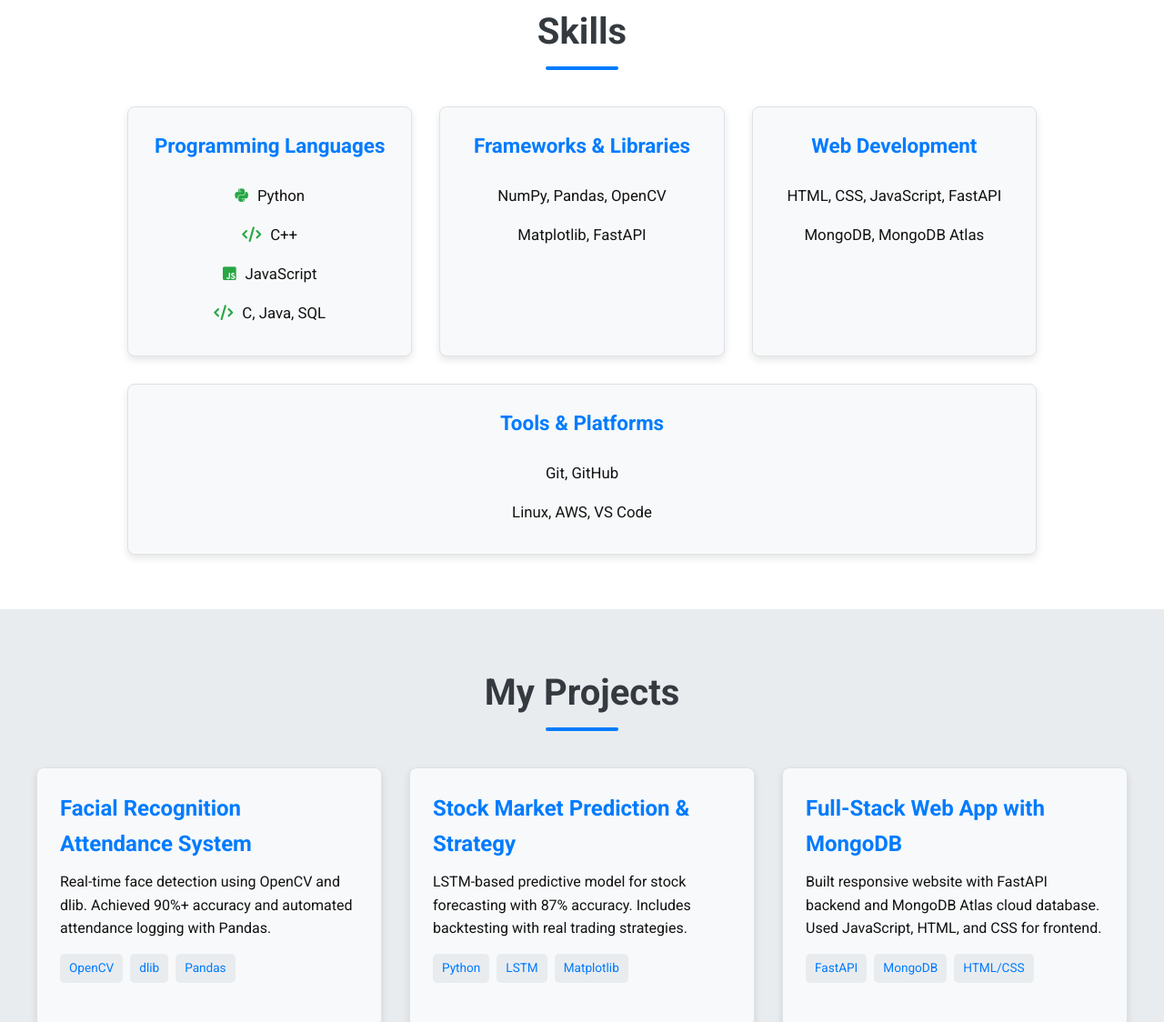
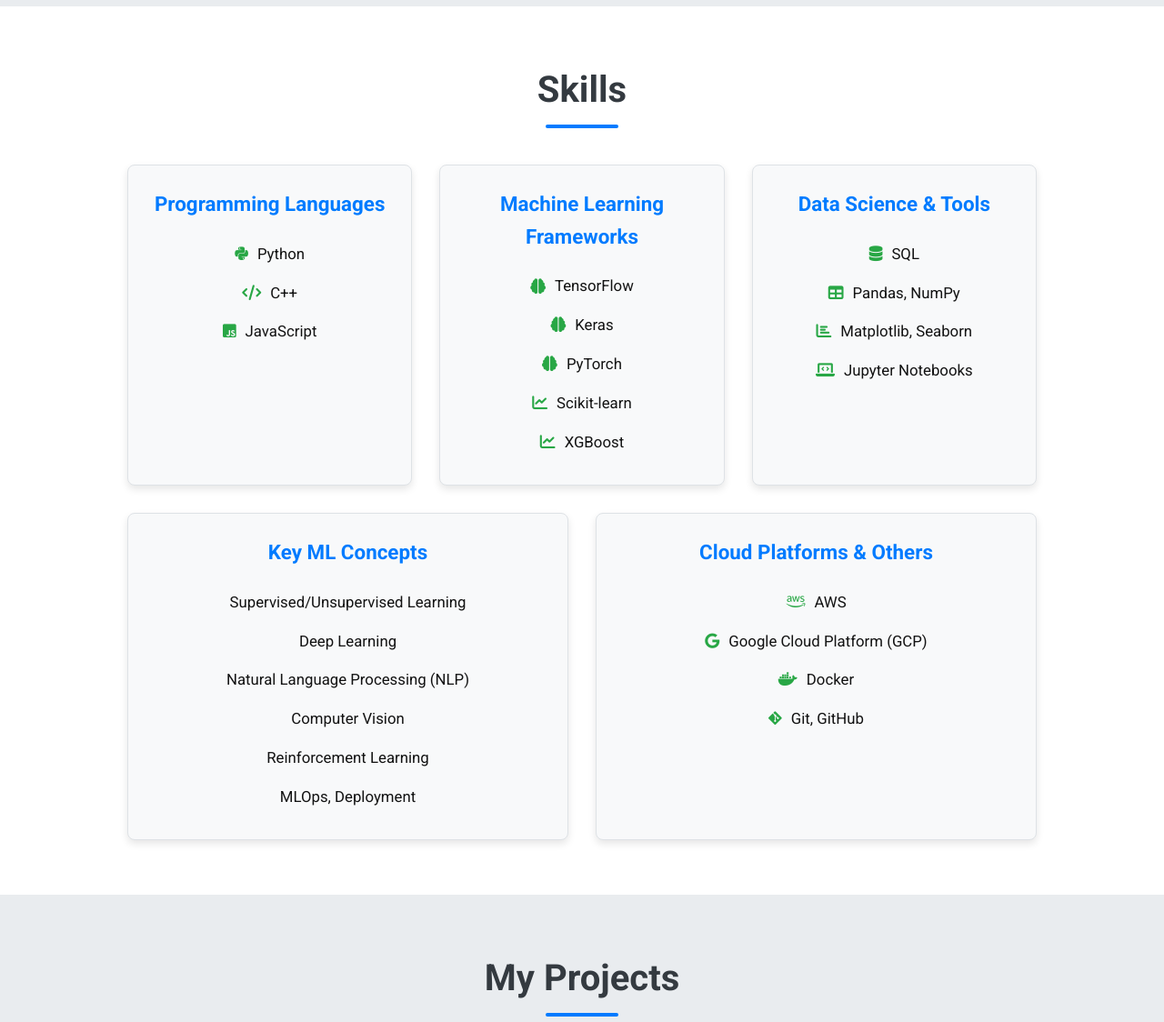
Before and after one commit to sayanchaki24/Portfolio, a plain HTML site: page index.html in a window 1280 px wide. Shown: the part 1360-2484 px from the top of the page at 91% size. Drawn offline with Linux system fonts and the light colour scheme.

Commit message:
Updated_on_30/07/2025

```diff
--- a/index.html
+++ b/index.html
@@ -67,10 +67,7 @@
         <h2 class="section-title">About Me</h2>
         <div class="about-content">
           <p>
-            I'm Sayan Chaki, a Computer Science Engineering student at Garden
-            City University with a specialization in AI and ML. I’m passionate
-            about intelligent systems, predictive modeling, and full-stack
-            development.
+            I'm Sayan Chaki, an Artificial Intelligence and Machine Learning Engineer with a strong foundation in Python, data science, deep learning, natural language processing (NLP), computer vision, and MLOps. I'm passionate about leveraging data-driven insights and cutting-edge algorithms to solve real-world problems and build impactful AI solutions.
           </p>
         </div>
       </section>
@@ -84,28 +81,45 @@
                      <li><i class="fab fa-python"></i> Python</li>
                      <li><i class="fas fa-code"></i> C++</li>
                      <li><i class="fab fa-js-square"></i> JavaScript</li>
-              <li><i class="fas fa-code"></i> C, Java, SQL</li>
                   </ul>
                </div>
                <div class="skill-category">
-            <h3>Frameworks & Libraries</h3>
+                  <h3>Machine Learning Frameworks</h3>
                   <ul>
-              <li>NumPy, Pandas, OpenCV</li>
-              <li>Matplotlib, FastAPI</li>
+                     <li><i class="fas fa-brain"></i> TensorFlow</li>
+                     <li><i class="fas fa-brain"></i> Keras</li>
+                     <li><i class="fas fa-brain"></i> PyTorch</li>
+                     <li><i class="fas fa-chart-line"></i> Scikit-learn</li>
+                     <li><i class="fas fa-chart-line"></i> XGBoost</li>
                   </ul>
                </div>
                <div class="skill-category">
-            <h3>Web Development</h3>
+                  <h3>Data Science & Tools</h3>
                   <ul>
-              <li>HTML, CSS, JavaScript, FastAPI</li>
-              <li>MongoDB, MongoDB Atlas</li>
+                     <li><i class="fas fa-database"></i> SQL</li>
+                     <li><i class="fas fa-table"></i> Pandas, NumPy</li>
+                     <li><i class="fas fa-chart-bar"></i> Matplotlib, Seaborn</li>
+                     <li><i class="fas fa-laptop-code"></i> Jupyter Notebooks</li>
                   </ul>
                </div>
                <div class="skill-category">
-            <h3>Tools & Platforms</h3>
+                  <h3>Key ML Concepts</h3>
                   <ul>
-              <li>Git, GitHub</li>
-              <li>Linux, AWS, VS Code</li>
+                     <li>Supervised/Unsupervised Learning</li>
+                     <li>Deep Learning</li>
+                     <li>Natural Language Processing (NLP)</li>
+                     <li>Computer Vision</li>
+                     <li>Reinforcement Learning</li>
+                     <li>MLOps, Deployment</li>
+                  </ul>
+               </div>
+               <div class="skill-category">
+                  <h3>Cloud Platforms & Others</h3>
+                  <ul>
+                     <li><i class="fab fa-aws"></i> AWS</li>
+                     <li><i class="fab fa-google"></i> Google Cloud Platform (GCP)</li>
+                     <li><i class="fab fa-docker"></i> Docker</li>
+                     <li><i class="fab fa-git-alt"></i> Git, GitHub</li>
                   </ul>
                </div>
             </div>
```
Lines whose indentation alone changed are shown as unchanged.
